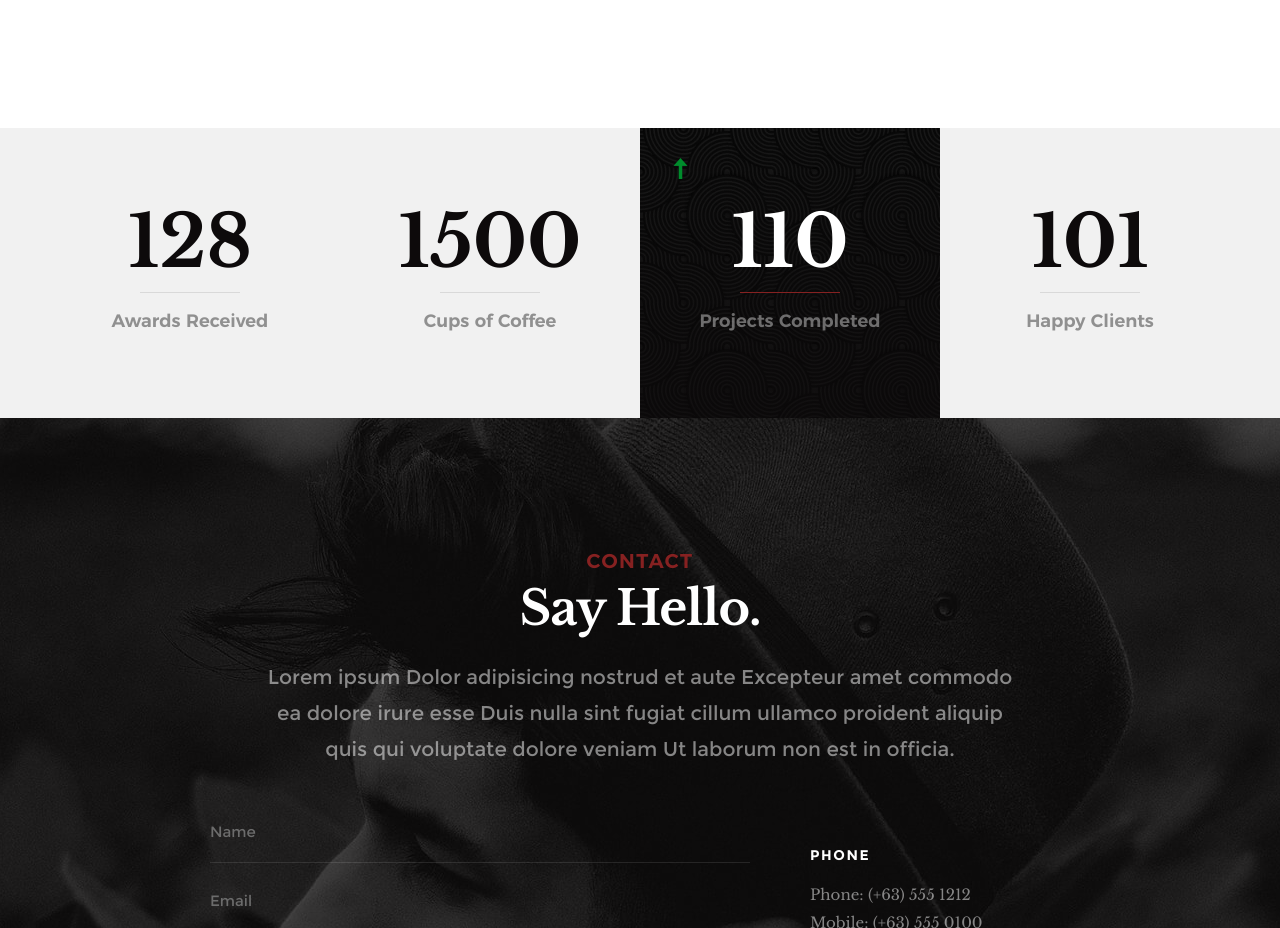
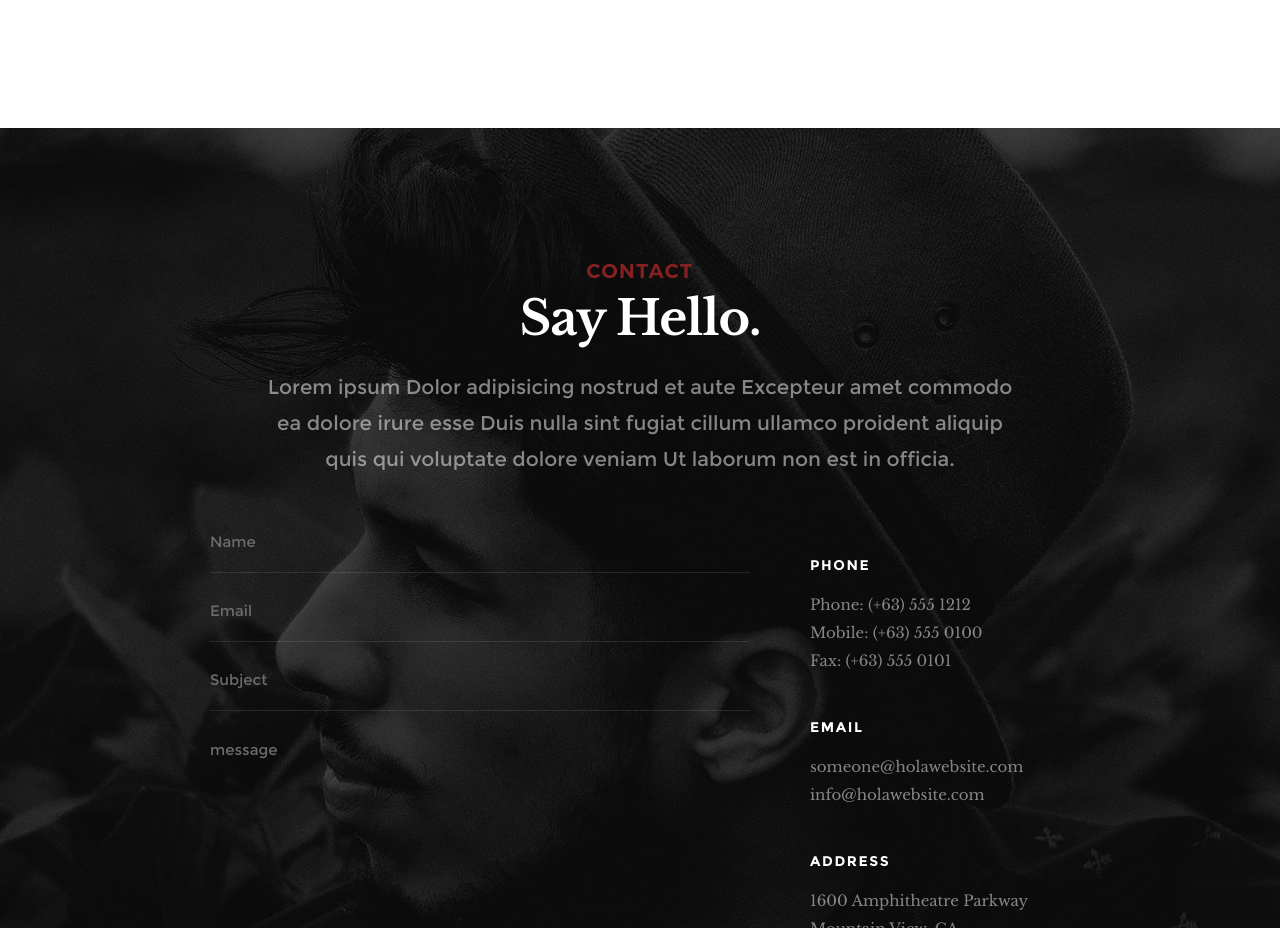
Before and after one commit to Daveux/portfolio_mrty, a plain HTML site: page index.html in a window 1280 px wide. Shown: the part 7000-7928 px from the top of the page. Drawn offline with Linux system fonts and the light colour scheme.

Commit message:
Removed stats

```diff
--- a/index.html
+++ b/index.html
@@ -702,39 +702,39 @@
 
     <!-- s-stats
     ================================================== -->
-    <section id="stats" class="s-stats">
-        <div class="row block-1-4 block-tab-1-2 block-mob-full stats">
+<!--    <section id="stats" class="s-stats">-->
+<!--        <div class="row block-1-4 block-tab-1-2 block-mob-full stats">-->
 
-            <div class="col-block stats__col ">
-                <div class="stats__count">
-                    128
-                </div>
-                <h4>Awards Received</h4>
-            </div>
-            <div class="col-block stats__col">
-                <div class="stats__count">
-                    1500
-                </div>
-                <h4>Cups of Coffee</h4>
-            </div>
-            <div class="col-block stats__col stats__col--highlight">
-                <div class="stats__upsign">
-                    <a href="#"><i class="im im-arrow-up" aria-hidden="true"></i></a>
-                </div>
-                <div class="stats__count">
-                    110
-                </div>
-                <h4>Projects Completed</h4>
-            </div>
-            <div class="col-block stats__col">
-                <div class="stats__count">
-                    101
-                </div>
-                <h4>Happy Clients</h4>
-            </div>
+<!--            <div class="col-block stats__col ">-->
+<!--                <div class="stats__count">-->
+<!--                    128-->
+<!--                </div>-->
+<!--                <h4>Awards Received</h4>-->
+<!--            </div>-->
+<!--            <div class="col-block stats__col">-->
+<!--                <div class="stats__count">-->
+<!--                    1500-->
+<!--                </div>-->
+<!--                <h4>Cups of Coffee</h4>-->
+<!--            </div>-->
+<!--            <div class="col-block stats__col stats__col&#45;&#45;highlight">-->
+<!--                <div class="stats__upsign">-->
+<!--                    <a href="#"><i class="im im-arrow-up" aria-hidden="true"></i></a>-->
+<!--                </div>-->
+<!--                <div class="stats__count">-->
+<!--                    110-->
+<!--                </div>-->
+<!--                <h4>Projects Completed</h4>-->
+<!--            </div>-->
+<!--            <div class="col-block stats__col">-->
+<!--                <div class="stats__count">-->
+<!--                    101-->
+<!--                </div>-->
+<!--                <h4>Happy Clients</h4> -->
+<!--            </div>-->
 
-        </div>
-    </section> <!-- end s-stats -->
+<!--        </div>-->
+<!--    </section> &lt;!&ndash; end s-stats &ndash;&gt;-->
 
 
     <!-- s-stats
```
